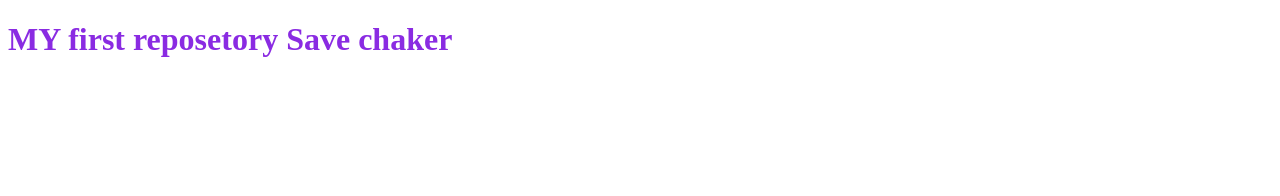
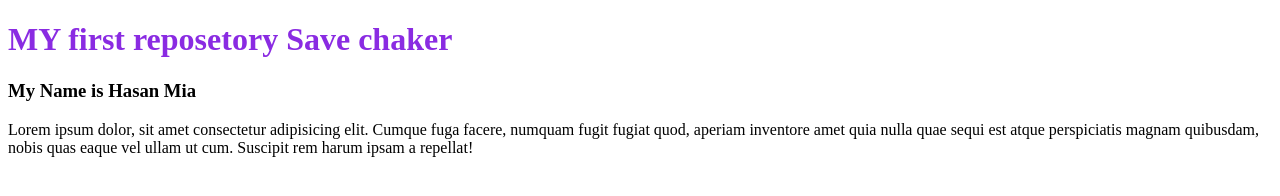
Before and after one commit to mdhasan76/my-first-repo, a plain HTML site: page index.html in a window 1280 px wide. Drawn offline with Linux system fonts and the light colour scheme.

Commit message:
text added

```diff
--- a/index.html
+++ b/index.html
@@ -9,5 +9,7 @@
 </head>
 <body>
     <h1>MY first reposetory Save chaker</h1>
+    <h3>My Name is Hasan Mia</h3>
+    <p>Lorem ipsum dolor, sit amet consectetur adipisicing elit. Cumque fuga facere, numquam fugit fugiat quod, aperiam inventore amet quia nulla quae sequi est atque perspiciatis magnam quibusdam, nobis quas eaque vel ullam ut cum. Suscipit rem harum ipsam a repellat!</p>
 </body>
 </html>
```
